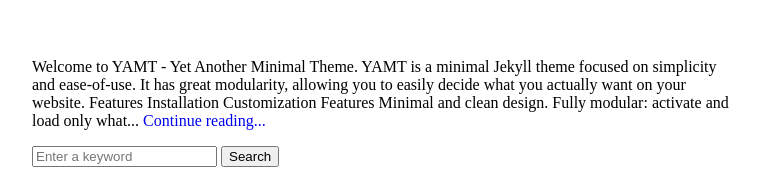
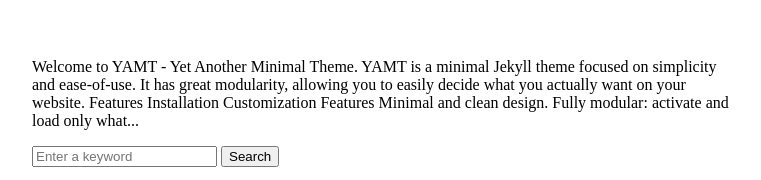
Before and after one commit to jiwoottang/despise, a plain HTML site: page index.html in a window 1280 px wide. Shown: the part 152-332 px from the top of the page, without its empty margins (258-1019 px from the left). Drawn offline with nearby package versions, Linux system fonts and the light colour scheme.

Commit message:
Update index.html

```diff
--- a/index.html
+++ b/index.html
@@ -44,9 +44,7 @@
           </div>
         </div>
         <div class="post">
-          <p> Welcome to YAMT - Yet Another Minimal Theme. YAMT is a minimal Jekyll theme focused on simplicity and ease-of-use. It has great modularity, allowing you to easily decide what you actually want on your website. Features Installation Customization Features Minimal and clean design. Fully modular: activate and load only what... <span class="continue-reading">
-              <a href="/Jekyll-YAMT/2020/05/21/this-is-yamt.html">Continue reading...</a>
-            </span>
+          <p> Welcome to YAMT - Yet Another Minimal Theme. YAMT is a minimal Jekyll theme focused on simplicity and ease-of-use. It has great modularity, allowing you to easily decide what you actually want on your website. Features Installation Customization Features Minimal and clean design. Fully modular: activate and load only what...
           </p>
         </div>
         <div class="post">
```
